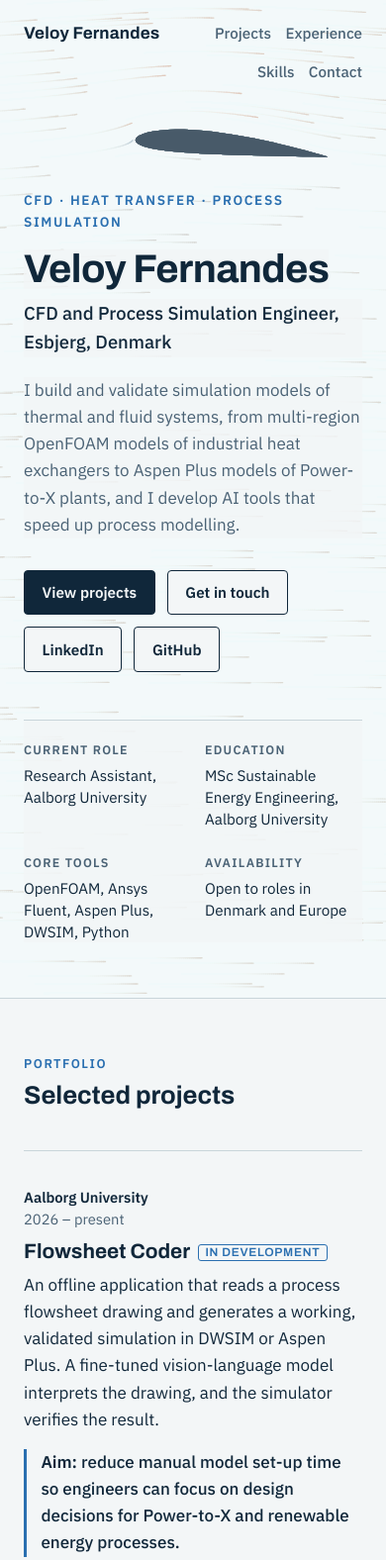
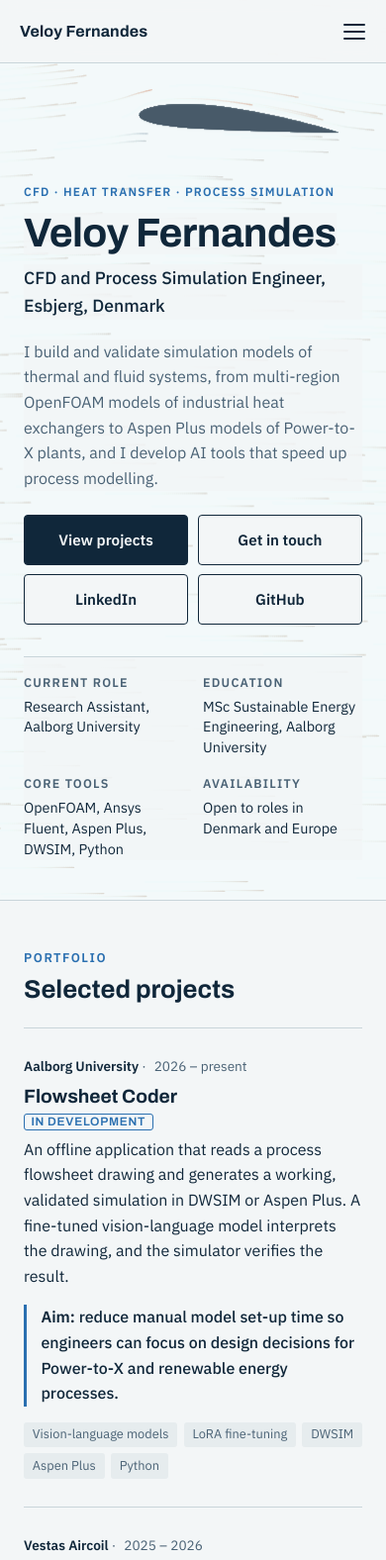
Before and after one commit to VeloyFernandes/VeloyFernandes.github.io, a plain HTML site: page index.html in a window 390 px wide. Shown: the top 1576 px of the page at 99% size. Drawn offline with Linux system fonts and the light colour scheme; animation ran at ten frames a second.

Commit message:
Improve the home page on phones
Fixed compact header with a menu button, two-column button grids, tighter
hero spacing, inline project dates, a two-column skills grid and a
full-width send button. The header animation uses fewer particles on
phones, pauses when scrolled out of view, and no longer restarts when the
address bar hides.

```diff
--- a/index.html
+++ b/index.html
@@ -8,6 +8,8 @@
 <meta property="og:title" content="Veloy Fernandes | CFD and Process Simulation Engineer">
 <meta property="og:description" content="CFD, heat transfer and process simulation. Based in Esbjerg, Denmark.">
 <meta property="og:type" content="website">
+<meta name="theme-color" content="#F3F6F7" media="(prefers-color-scheme: light)">
+<meta name="theme-color" content="#0E2130" media="(prefers-color-scheme: dark)">
 <style>
   @font-face { font-family: "Archivo"; src: url("fonts/archivo.woff2") format("woff2"); font-weight: 100 900; font-stretch: 62% 125%; font-display: swap; }
   @font-face { font-family: "IBM Plex Sans"; src: url("fonts/plex-400.woff2") format("woff2"); font-weight: 400; font-display: swap; }
@@ -121,14 +123,64 @@
     .facts { grid-template-columns: 1fr 1fr; }
     .tools { grid-template-columns: 1fr 1fr; }
   }
+  .menu { display: none; }
+  .sr { position: absolute; width: 1px; height: 1px; overflow: hidden; clip: rect(0 0 0 0); white-space: nowrap; }
+  [id] { scroll-margin-top: 4.5rem; }
+
   @media (max-width: 720px) {
-    .work > li { grid-template-columns: 1fr; gap: 0.6rem; }
-    .cols { grid-template-columns: 1fr; gap: 3.5rem; }
-    .tools { grid-template-columns: 1fr; }
+    body { font-size: 1rem; }
+    /* Fixed compact header with a menu button */
+    .top { position: fixed; background: color-mix(in srgb, var(--paper) 92%, transparent); -webkit-backdrop-filter: blur(8px); backdrop-filter: blur(8px); border-bottom: 1px solid var(--line); }
+    .top .wrap { align-items: center; padding-top: 0.6rem; padding-bottom: 0.6rem; padding-left: max(1.25rem, env(safe-area-inset-left)); padding-right: max(1.25rem, env(safe-area-inset-right)); }
+    .menu { display: inline-flex; align-items: center; justify-content: center; width: 44px; height: 44px; margin-right: -10px; background: none; border: 0; color: var(--ink); cursor: pointer; }
+    .menu .bars, .menu .bars::before, .menu .bars::after { display: block; width: 22px; height: 2px; background: currentColor; border-radius: 1px; transition: transform .2s, opacity .2s; }
+    .menu .bars { position: relative; }
+    .menu .bars::before, .menu .bars::after { content: ""; position: absolute; left: 0; }
+    .menu .bars::before { top: -7px; } .menu .bars::after { top: 7px; }
+    .menu[aria-expanded="true"] .bars { background: transparent; }
+    .menu[aria-expanded="true"] .bars::before { transform: translateY(7px) rotate(45deg); }
+    .menu[aria-expanded="true"] .bars::after { transform: translateY(-7px) rotate(-45deg); }
+    .top nav { display: none; position: absolute; top: 100%; left: 0; right: 0; flex-direction: column; gap: 0; background: var(--paper); border-bottom: 1px solid var(--line); padding: 0.25rem 1.25rem 0.75rem; font-size: 1.05rem; }
+    .top nav.open { display: flex; }
+    .top nav a { padding: 0.8rem 0; border-top: 1px solid var(--line); color: var(--ink); }
+    .top nav a:first-child { border-top: 0; }
+
+    /* Hero */
+    .hero { min-height: 0; }
+    .hero .wrap { padding-top: 11.5rem; padding-bottom: 2.5rem; }
+    .eyebrow { font-size: 0.75rem; letter-spacing: 0.1em; margin-bottom: 0.75rem; }
+    h1 { font-size: clamp(2.2rem, 10.5vw, 2.8rem); }
+    .role { font-size: 1.1rem; }
+    .lede { font-size: 1rem; margin-bottom: 1.5rem; }
+    .actions { display: grid; grid-template-columns: 1fr 1fr; gap: 0.6rem; }
+    .btn { text-align: center; padding: 0.75rem 0.75rem; min-height: 44px; }
+    .facts { gap: 1rem 1.25rem; margin-top: 2rem; padding-top: 1rem; }
+    .facts dd { font-size: 0.9rem; }
+
+    /* Sections */
+    section { padding: 3rem 0; }
+    h2 { margin-bottom: 1.5rem; }
+    h3 { font-size: 1.2rem; }
+    .work > li { grid-template-columns: 1fr; gap: 0.5rem; padding: 1.75rem 0; }
+    .work > li:last-child { border-bottom: 0; }
+    .work .meta { display: flex; gap: 0.5rem; flex-wrap: wrap; font-size: 0.85rem; }
+    .work .meta strong { display: inline; }
+    .work .meta strong::after { content: " ·"; color: var(--ink-soft); font-weight: 400; }
+    .status { margin: 0.35rem 0 0; display: table; }
+    .work .links { display: grid; grid-template-columns: 1fr 1fr; gap: 0.6rem; }
+    .cols { grid-template-columns: 1fr; gap: 3rem; }
+    .tools { grid-template-columns: 1fr 1fr; gap: 1.75rem 1.25rem; }
+    .tools h3 { font-size: 0.98rem; }
+    .tools li { font-size: 0.88rem; line-height: 1.4; }
+
+    /* Contact */
     .msg .pair { grid-template-columns: 1fr; gap: 0; }
-    .top nav { gap: 0.9rem; justify-content: flex-end; }
-    .hero .wrap { padding-top: 12rem; }
-    section { padding: 3.5rem 0; }
+    .msg .actions { grid-template-columns: 1fr 1fr; }
+    .msg .actions button { grid-column: 1 / -1; }
+    footer .wrap { flex-direction: column; padding-bottom: max(2rem, env(safe-area-inset-bottom)); }
+  }
+  @media (max-width: 359px) {
+    .facts, .tools { grid-template-columns: 1fr; }
   }
 </style>
 </head>
@@ -137,7 +189,8 @@
 <header class="top">
   <div class="wrap">
     <a class="name" href="#top">Veloy Fernandes</a>
-    <nav aria-label="Sections">
+    <button class="menu" type="button" aria-expanded="false" aria-controls="nav"><span class="sr">Menu</span><span class="bars" aria-hidden="true"></span></button>
+    <nav id="nav" aria-label="Sections">
       <a href="#work">Projects</a>
       <a href="#background">Experience</a>
       <a href="#tools">Skills</a>
@@ -322,6 +375,13 @@
   var reduce = window.matchMedia('(prefers-reduced-motion: reduce)').matches;
   if (/[?&]sent=1/.test(location.search)) $('sent').hidden = false;
 
+  /* Mobile menu */
+  var menu = document.querySelector('.menu'), nav = $('nav');
+  function setMenu(open) { nav.classList.toggle('open', open); menu.setAttribute('aria-expanded', open ? 'true' : 'false'); }
+  menu.addEventListener('click', function () { setMenu(!nav.classList.contains('open')); });
+  nav.addEventListener('click', function (e) { if (e.target.tagName === 'A') setMenu(false); });
+  document.addEventListener('keydown', function (e) { if (e.key === 'Escape') setMenu(false); });
+
   /* ---------- Hero: panel-method flow around a NACA 2412 airfoil ---------- */
   (function () {
     var canvas = $('flow'), ctx = canvas.getContext('2d');
@@ -435,24 +495,32 @@
       var step = 0.5 + 1.6 * wind / 12;
       for (var i = 0; i < parts.length; i++) { var p = parts[i]; if (p.life-- < 0 || !advance(p, step)) spawn(p, false); }
       drawFoil();
-      requestAnimationFrame(frame);
+      if (running) requestAnimationFrame(frame); else looping = false;
     }
     function resize() {
       var r = canvas.getBoundingClientRect(), dpr = Math.min(window.devicePixelRatio || 1, 2);
       W = r.width; H = r.height; canvas.width = W * dpr; canvas.height = H * dpr;
       ctx.setTransform(dpr, 0, 0, dpr, 0, 0);
-      if (W > 820) { cx = W * 0.75; cy = H * 0.36; sc = W * 0.3; } else { cx = W * 0.6; cy = 150; sc = W * 0.5; }
+      if (W > 720) { cx = W * 0.75; cy = H * 0.36; sc = W * 0.3; } else { cx = W * 0.62; cy = 125; sc = W * 0.52; }
       readTheme(); solve(ALPHA);
       parts = [];
-      var n = Math.round(Math.min(700, W * H / 1700));
+      var n = Math.round(Math.min(W > 720 ? 700 : 260, W * H / 1700));
       for (var i = 0; i < n; i++) { var p = {}; spawn(p, true); parts.push(p); }
       clear();
     }
     var mq = window.matchMedia('(prefers-color-scheme: dark)'), onScheme = function () { readTheme(); clear(); };
     if (mq.addEventListener) mq.addEventListener('change', onScheme); else if (mq.addListener) mq.addListener(onScheme);
-    window.addEventListener('resize', resize);
+    var lastW = 0, lastH = 0, running = true, looping = false;
+    function start() { if (!reduce && running && !looping) { looping = true; requestAnimationFrame(frame); } }
+    window.addEventListener('resize', function () {
+      var r = canvas.getBoundingClientRect(); // ignore the small height changes when a phone's address bar hides
+      if (r.width !== lastW || Math.abs(r.height - lastH) > 120) { lastW = r.width; lastH = r.height; resize(); }
+    });
+    if ('IntersectionObserver' in window) new IntersectionObserver(function (es) { running = es[0].isIntersecting; start(); }).observe(canvas);
+    document.addEventListener('visibilitychange', function () { running = !document.hidden; start(); });
+    var r0 = canvas.getBoundingClientRect(); lastW = r0.width; lastH = r0.height;
     resize();
-    if (!reduce) requestAnimationFrame(frame);
+    start();
   })();
 
 })();
```
